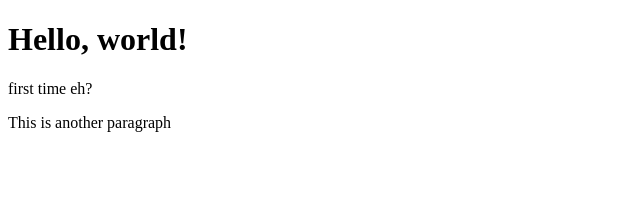
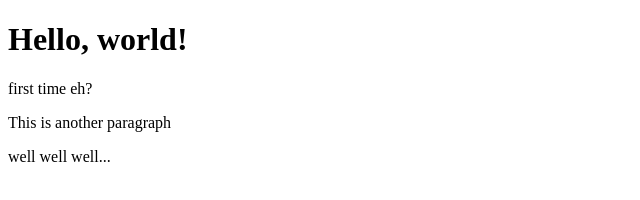
Before and after one commit to Jaswiese/testing, a plain HTML site: page index.html in a window 1280 px wide. Shown: the whole page, without its empty margins (0-640 px from the left). Drawn offline with Linux system fonts and the light colour scheme.

Commit message:
Update index.html

```diff
--- a/index.html
+++ b/index.html
@@ -11,5 +11,6 @@
   <h1>Hello, world!</h1>
   <p>first time eh?</p>
   <p>This is another paragraph</p>
+  <p>well well well...</p>
 </body>
 </html>
```
